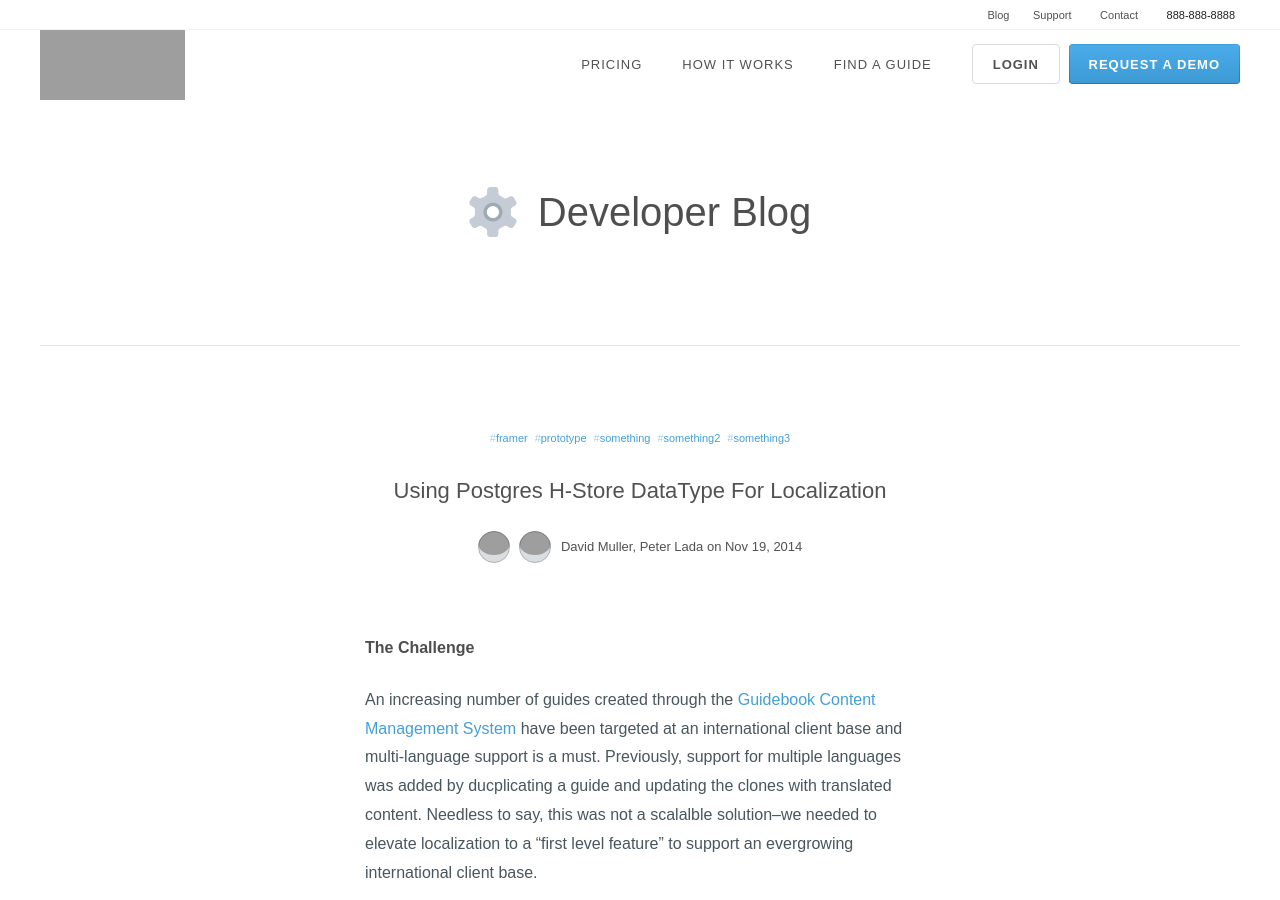
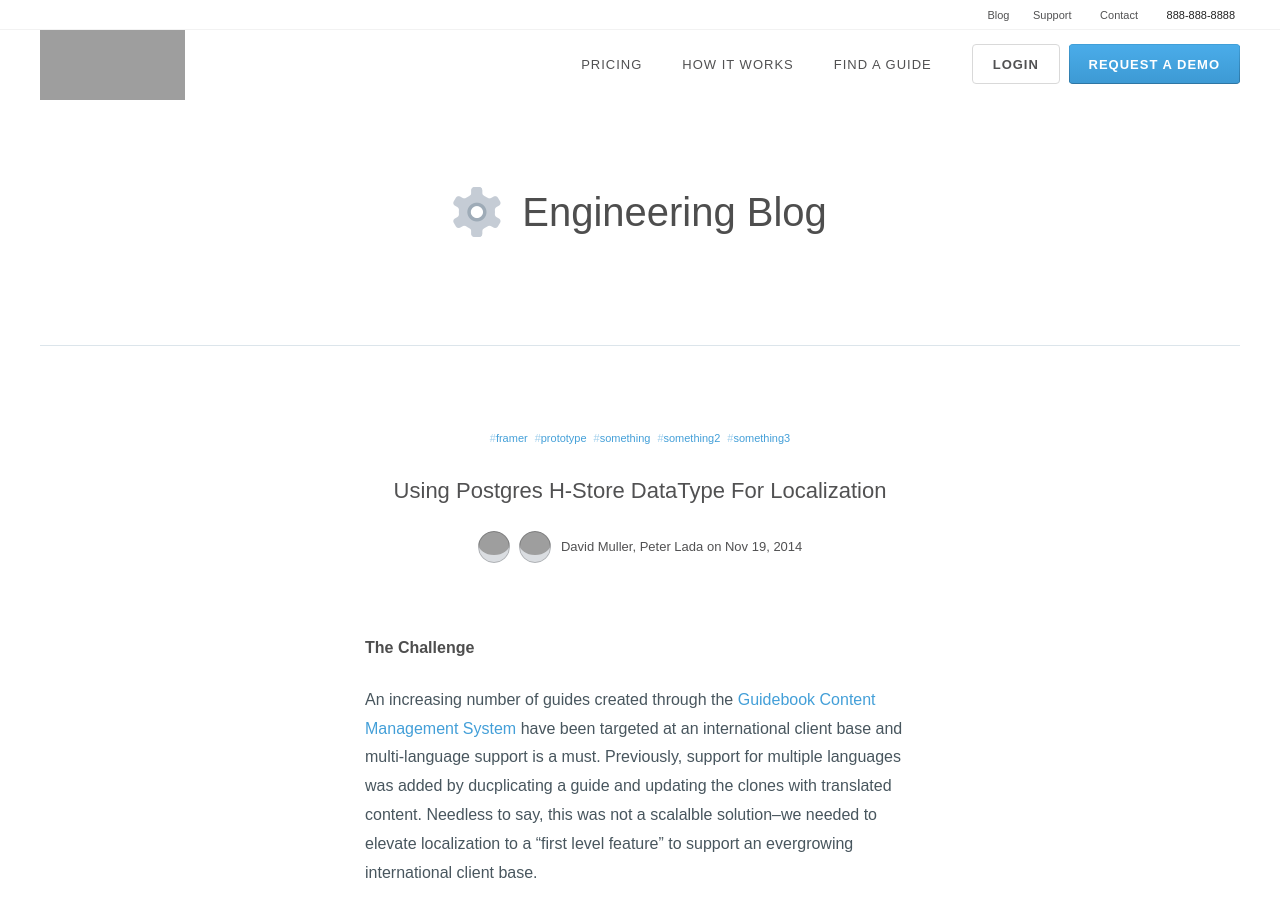
Before and after one commit to pklada/guidebook-engineering-blog, a Jekyll site: the page built from index.html, in a window 1280 px wide and 900 px high, cut to the strip 0-900 px from the top of the window. Built offline with Jekyll 4.4.1, drawn with Linux system fonts in a browser that asks for light colours; nearby versions of some CDN libraries; some web fonts are replaced; library files that are not in the unit come from our copies; grey boxes are pictures that could not be loaded.

Commit message:
dev -> engineering

```diff
--- a/_layouts/category.html
+++ b/_layouts/category.html
@@ -6,7 +6,7 @@ layout: default
 <main class="l-content">
 
   <section class="section tac">
-    <p><span class="l-hidden-mobile"><a href="{{ site.baseurl }}/dev-blog/" class="js-pjax">Guidebook Developer Blog</a></p>
+    <p><span class="l-hidden-mobile"><a href="{{ site.baseurl }}" class="js-pjax">Guidebook Engineering Blog</a></p>
     <h2><code>#{{ page.tag }}</code></h2>
   </section>
 
--- a/_layouts/post.html
+++ b/_layouts/post.html
@@ -7,7 +7,7 @@ translate: false
 
 <main class="l-content post post-details">
   <section class="section tac">
-    <p><span class="l-pipes"><a href="{{ site.baseurl }}/dev-blog/" class="js-pjax"><span class="l-hidden-mobile">Guidebook </span>Developer Blog</a>  </span><span class="post_date l-pipes">{{ page.date | date: '%b %d, %Y' }}</span></p>
+    <p><span class="l-pipes"><a href="{{ site.baseurl }}" class="js-pjax"><span class="l-hidden-mobile">Guidebook </span>Engineering Blog</a>  </span><span class="post_date l-pipes">{{ page.date | date: '%b %d, %Y' }}</span></p>
     <h2 class="post_title">{{ page.title }}</h2>
     <div class="post_meta">
       <div class="post_authors {% if page.authors.size == 1 %}l-hidden-desktop l-hidden-widescreen{% endif %}">
--- a/index.html
+++ b/index.html
@@ -6,7 +6,7 @@ layout: default
 <main class="l-content">
 
   <section class="section tac">
-    <h2><div class="img-gear vam mr10"></div> <span class="vam">Developer Blog</span></h2>
+    <h2><div class="img-gear vam mr10"></div> <span class="vam">Engineering Blog</span></h2>
   </section>
 
 
```
